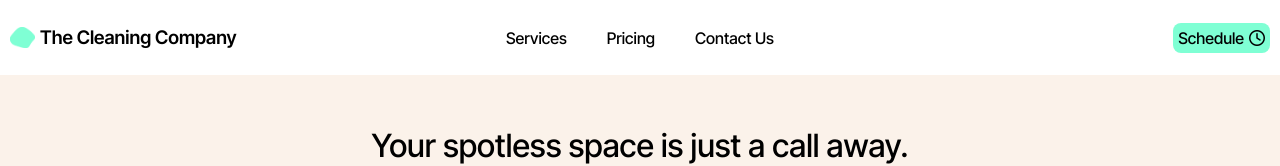
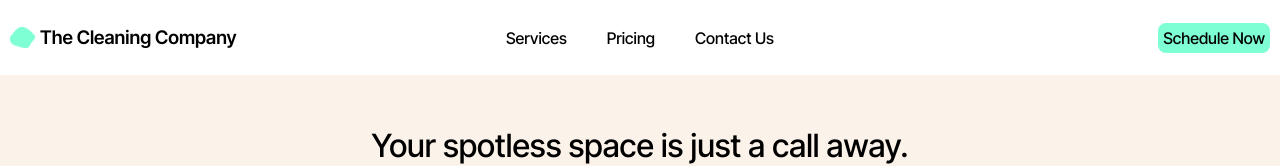
Before and after one commit to iamoscaroneill/thecleaningcompany, a React (Vite) app in the folder client/: page / in a window 1280 px wide. Shown: the top 166 px of the page. Built offline with nearby package versions, Linux system fonts and the light colour scheme; a web font is replaced by a local one.

Commit message:
minor fixes

```diff
--- a/client/src/Components/Navigation/Navigation.jsx
+++ b/client/src/Components/Navigation/Navigation.jsx
@@ -6,10 +6,10 @@ import { AppContext } from '../../Context/AppContext';
 
 const Title = () => {
     return (
-        <div className={nav.title}>
+        <a href="/" className={nav.title}>
             <img className={nav.nav_logo} src={blob.mint} alt='main-logo'/>
-            <h3><a href='/'>The Cleaning Company</a></h3>
-        </div>
+            <h3>The Cleaning Company</h3>
+        </a>
     )
 }
 
@@ -41,8 +41,7 @@ const LinkPlatter = () => {
 const Schedule = () => {
     return (
         <a className={nav.schedule} href='https://thecleaningcompany-nyc.setmore.com/services' target="_blank" rel="noopener noreferrer nofollow">
-            <h4 className={nav.appText}>Schedule</h4>
-            <i className="fa-regular fa-clock"></i>
+            <h4 className={nav.appText}>Schedule Now</h4>
         </a>
     )
 }
--- a/client/src/Components/Navigation/Navigation.module.css
+++ b/client/src/Components/Navigation/Navigation.module.css
@@ -79,10 +79,6 @@
     border-radius: 8px;
 }
 
-.appText {
-    margin-right: 5px;
-}
-
 .schedule:hover {
     background-color: var(--BrightPurple);
     color: #ffffff;
```
